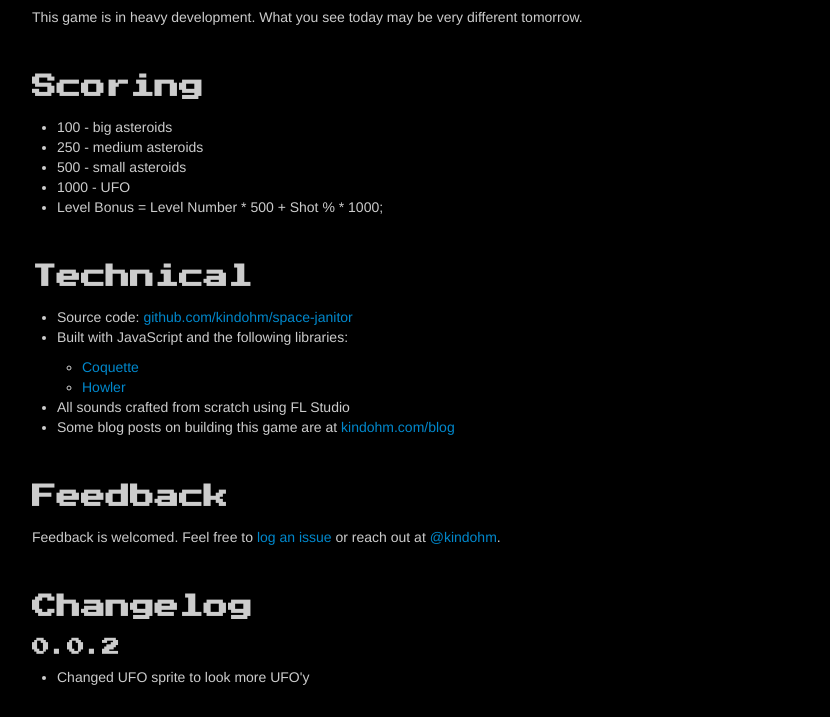
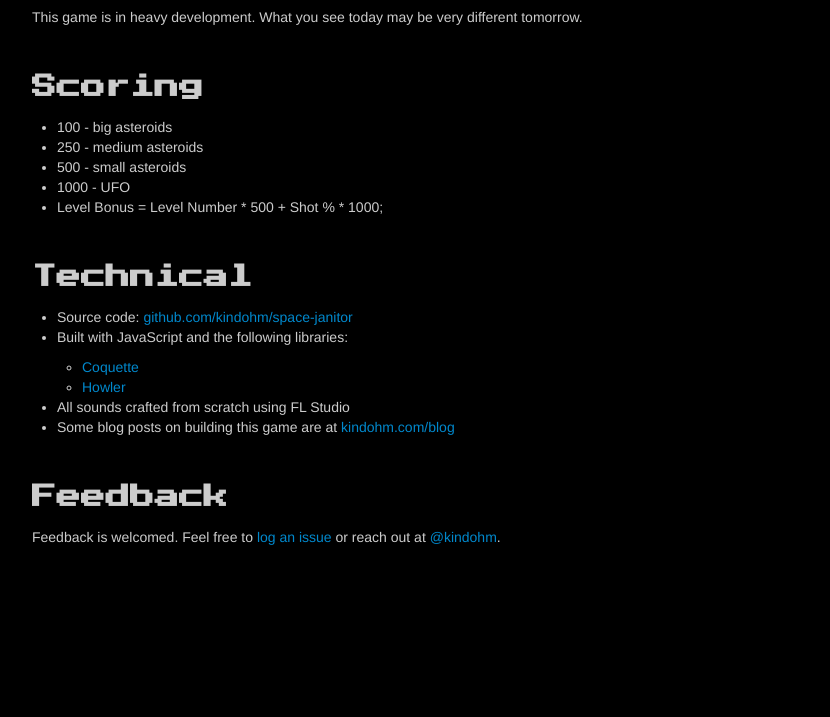
Before and after one commit to kindohm/space-janitor, a website: page info.html in a window 1280 px wide. Shown: the part 83-800 px from the top of the page, without its empty margins (138-968 px from the left). Drawn offline with Linux system fonts and the light colour scheme.

Commit message:
info change

```diff
--- a/info.html
+++ b/info.html
@@ -43,13 +43,6 @@
       <p>Feedback is welcomed. Feel free to <a href="https://github.com/kindohm/space-janitor/issues">log an issue</a>
         or reach out at <a href="http://twitter.com/kindohm">@kindohm</a>.</p>
 
-      <h3>Changelog</h3>
-
-      <h4>0.0.2</h4>
-      <ul>
-        <li>Changed UFO sprite to look more UFO'y</li>
-      </ul>
-
     </div>
   </body>
 </html>
```
